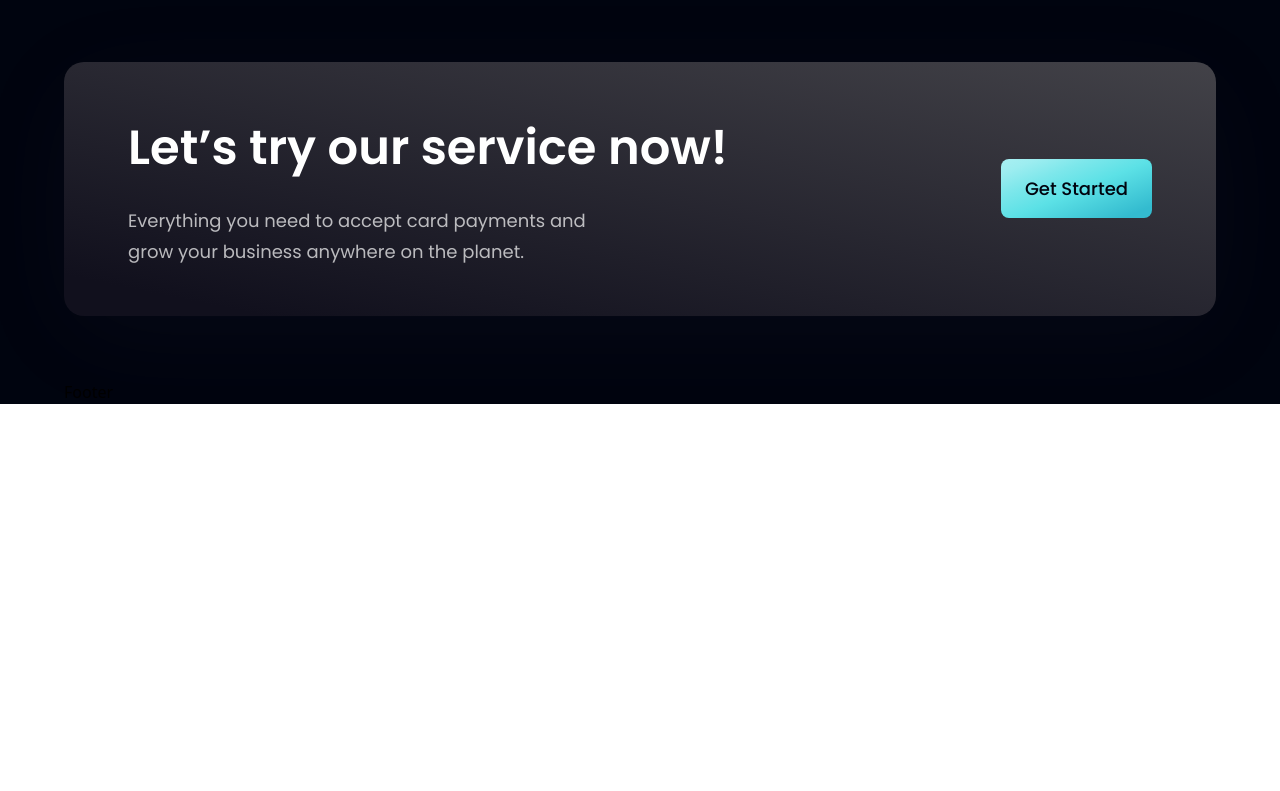
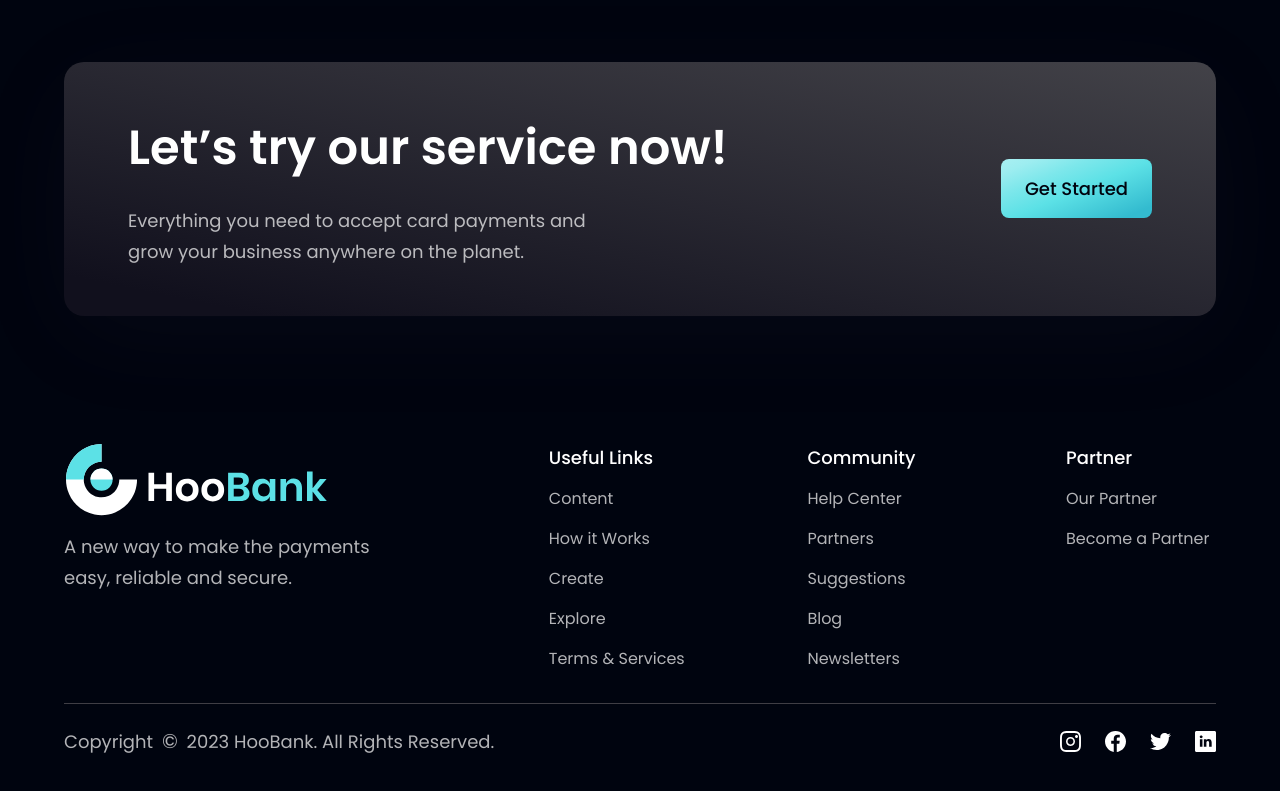
Before and after one commit to arpitv970/modern-website, a React (Vite) app: page / in a window 1280 px wide. Shown: the part 4082-4873 px from the top of the page. Before the commit the page ends 4486 px from the top, so only its background shows below. Built offline with nearby package versions, Linux system fonts and the light colour scheme.

Commit message:
Created footer section of the React App

```diff
--- a/src/components/Footer.jsx
+++ b/src/components/Footer.jsx
@@ -1,9 +1,80 @@
-import React from 'react'
+import styles from '../styles';
+import { logo } from '../assets';
+import { footerLinks, socialMedia } from '../constants';
 
 const Footer = () => {
-  return (
-    <div>Footer</div>
-  )
-}
+    return (
+        <section className={`${styles.flexCenter} ${styles.paddingY} flex-col`}>
+            <div
+                className={`${styles.flexStart} md:flex-row flex-col mb-8 w-full `}
+            >
+                <div className='flex-1 flex flex-col justify-start mr-10'>
+                    <img
+                        src={logo}
+                        alt='hoobank'
+                        className='w-[266px] h-[72px] object-contain'
+                    />
+                    <p className={`${styles.paragraph} mt-4 max-w-[310px]`}>
+                        A new way to make the payments easy, reliable and
+                        secure.
+                    </p>
+                </div>
 
-export default Footer
+                <div className='flex-[1.5] w-full flex flex-row justify-between flex-wrap md:mt-0 mt-10'>
+                    {footerLinks.map((footerLink) => (
+                        <div
+                            key={footerLink.key}
+                            className='flex flex-col ss:my-0 my-4 min-w-[150px]'
+                        >
+                            <h4 className='font-poppins font-medium text-[18px] leading-[27px] text-white'>
+                                {footerLink.title}
+                            </h4>
+                            <ul className='list-none mt-4'>
+                                {footerLink.links.map((link, index) => (
+                                    <li
+                                        key={link.name}
+                                        className={`font-poppins font-normal text-[16px] leading-[24px] text-dimWhite hover:text-secondary cursor-pointer ${
+                                            index !==
+                                            footerLink.links.length - 1
+                                                ? 'mb-4'
+                                                : 'mb-0'
+                                        }`}
+                                    >
+                                        {link.name}
+                                    </li>
+                                ))}
+                            </ul>
+                        </div>
+                    ))}
+                </div>
+            </div>
+
+            <div className='w-full flex justify-between items-center md:flex-row flex-col pt-6 border-t-[1px] border-t-[#3F3E45]'>
+                <p className='font-poppins font-normal text-center text-[18px] leading-[27px] text-dimWhite'>
+                    Copyright{' '}
+                    <span className='font-poppins mx-1 text-[20px] text-center'>
+                        &#169;
+                    </span>{' '}
+                    2023 HooBank. All Rights Reserved.
+                </p>
+
+                <div className='flex flex-row md:mt-0 mt-6'>
+                    {socialMedia.map((social, index) => (
+                        <img
+                            key={social.id}
+                            src={social.icon}
+                            alt={social.id}
+                            className={`w-[21px] h-[21px] object-contain cursor-pointer ${
+                                index !== socialMedia.length - 1
+                                    ? 'mr-6'
+                                    : 'mr-0'
+                            }`}
+                        />
+                    ))}
+                </div>
+            </div>
+        </section>
+    );
+};
+
+export default Footer;
```
